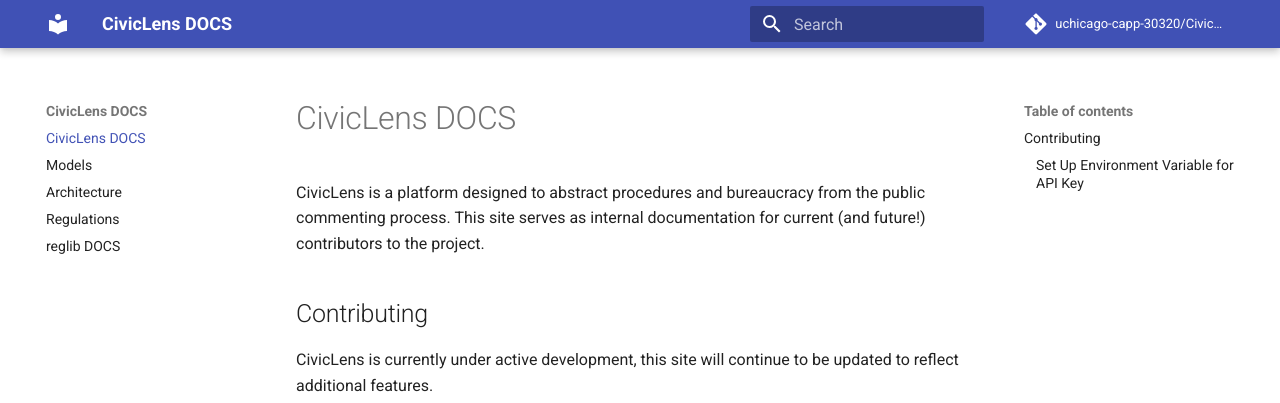
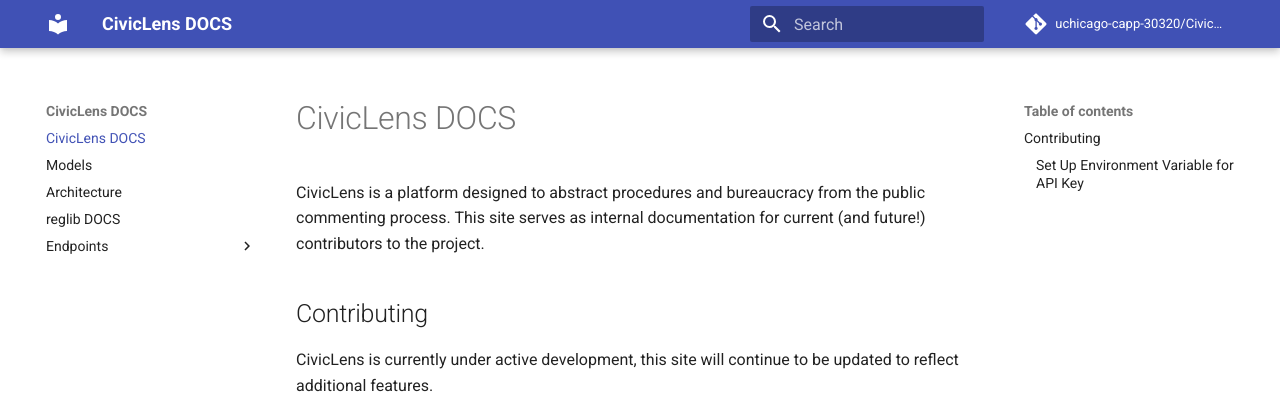
Before and after one commit to uchicago-capp-30320/CivicLens, an MkDocs documentation site: the page built from docs/index.md, in a window 1280 px wide. Shown: the top 403 px of the page. Built offline with MkDocs 1.6.1 and Material for MkDocs 9.7.7, drawn with Linux system fonts in a browser that asks for light colours; comment, search, counter and statistics services are not loaded; some of the changed lines change nothing that is shown.

Commit message:
divide nav

```diff
--- a/mkdocs.yml
+++ b/mkdocs.yml
@@ -40,5 +40,6 @@ nav:
   - "index.md"
   - "models.md"
   - "architecture.md"
-  - "endpoints/regulations.md"
   - "reglib.md"
+  - Endpoints:
+    - "endpoints/regulations.md"
```
